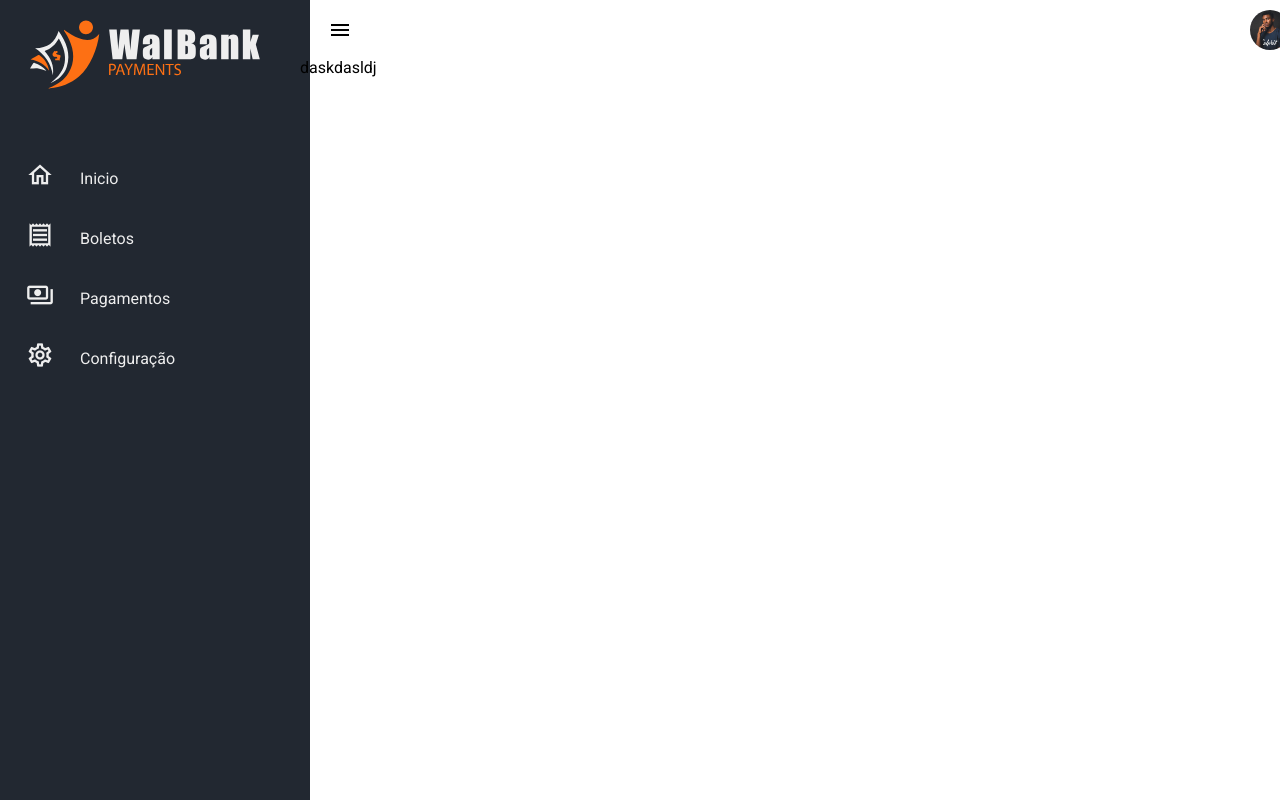
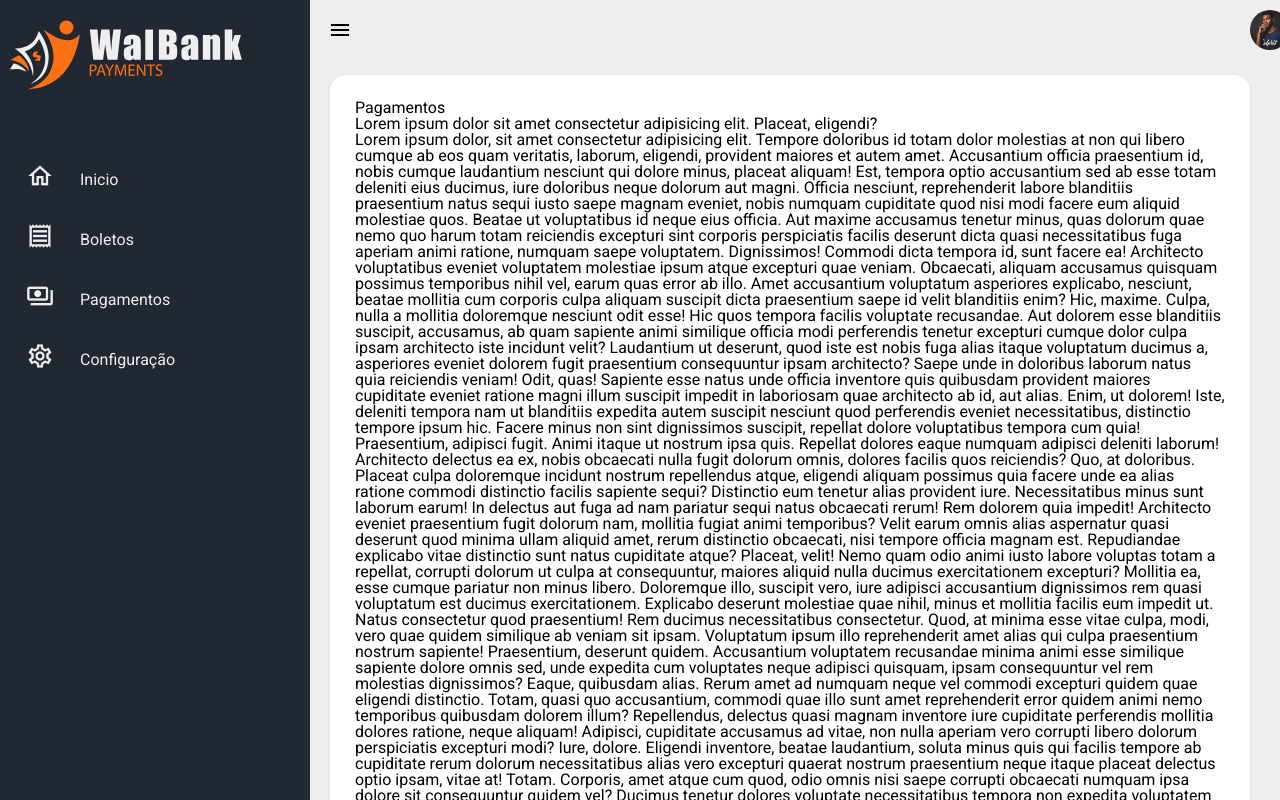
Before and after one commit to Walteann/walbank-front, an Angular app: page / in a window 1280 px wide. Shown: the top 800 px of the page. Built offline with nearby package versions, Linux system fonts and the light colour scheme.

Commit message:
feat: card component, brand toggle

```diff
--- a/src/app/app.component.html
+++ b/src/app/app.component.html
@@ -2,7 +2,41 @@
 	<wal-sidebar #walSidebar></wal-sidebar>
 	<main #main>
 		<wal-top-bar (onToggleMenu)="onToggleMenu()"></wal-top-bar>
+		<wal-card>
+			<h1>Pagamentos</h1>
+			<p>Lorem ipsum dolor sit amet consectetur adipisicing elit. Placeat, eligendi?</p>
+			<p>Lorem ipsum dolor, sit amet consectetur adipisicing elit. Tempore doloribus id totam dolor molestias at non qui libero cumque ab eos quam veritatis, laborum, eligendi, provident maiores et autem amet.
+			Accusantium officia praesentium id, nobis cumque laudantium nesciunt qui dolore minus, placeat aliquam! Est, tempora optio accusantium sed ab esse totam deleniti eius ducimus, iure doloribus neque dolorum aut magni.
+			Officia nesciunt, reprehenderit labore blanditiis praesentium natus sequi iusto saepe magnam eveniet, nobis numquam cupiditate quod nisi modi facere eum aliquid molestiae quos. Beatae ut voluptatibus id neque eius officia.
+			Aut maxime accusamus tenetur minus, quas dolorum quae nemo quo harum totam reiciendis excepturi sint corporis perspiciatis facilis deserunt dicta quasi necessitatibus fuga aperiam animi ratione, numquam saepe voluptatem. Dignissimos!
+			Commodi dicta tempora id, sunt facere ea! Architecto voluptatibus eveniet voluptatem molestiae ipsum atque excepturi quae veniam. Obcaecati, aliquam accusamus quisquam possimus temporibus nihil vel, earum quas error ab illo.
+			Amet accusantium voluptatum asperiores explicabo, nesciunt, beatae mollitia cum corporis culpa aliquam suscipit dicta praesentium saepe id velit blanditiis enim? Hic, maxime. Culpa, nulla a mollitia doloremque nesciunt odit esse!
+			Hic quos tempora facilis voluptate recusandae. Aut dolorem esse blanditiis suscipit, accusamus, ab quam sapiente animi similique officia modi perferendis tenetur excepturi cumque dolor culpa ipsam architecto iste incidunt velit?
+			Laudantium ut deserunt, quod iste est nobis fuga alias itaque voluptatum ducimus a, asperiores eveniet dolorem fugit praesentium consequuntur ipsam architecto? Saepe unde in doloribus laborum natus quia reiciendis veniam!
+			Odit, quas! Sapiente esse natus unde officia inventore quis quibusdam provident maiores cupiditate eveniet ratione magni illum suscipit impedit in laboriosam quae architecto ab id, aut alias. Enim, ut dolorem!
+			Iste, deleniti tempora nam ut blanditiis expedita autem suscipit nesciunt quod perferendis eveniet necessitatibus, distinctio tempore ipsum hic. Facere minus non sint dignissimos suscipit, repellat dolore voluptatibus tempora cum quia!
+			Praesentium, adipisci fugit. Animi itaque ut nostrum ipsa quis. Repellat dolores eaque numquam adipisci deleniti laborum! Architecto delectus ea ex, nobis obcaecati nulla fugit dolorum omnis, dolores facilis quos reiciendis?
+			Quo, at doloribus. Placeat culpa doloremque incidunt nostrum repellendus atque, eligendi aliquam possimus quia facere unde ea alias ratione commodi distinctio facilis sapiente sequi? Distinctio eum tenetur alias provident iure.
+			Necessitatibus minus sunt laborum earum! In delectus aut fuga ad nam pariatur sequi natus obcaecati rerum! Rem dolorem quia impedit! Architecto eveniet praesentium fugit dolorum nam, mollitia fugiat animi temporibus?
+			Velit earum omnis alias aspernatur quasi deserunt quod minima ullam aliquid amet, rerum distinctio obcaecati, nisi tempore officia magnam est. Repudiandae explicabo vitae distinctio sunt natus cupiditate atque? Placeat, velit!
+			Nemo quam odio animi iusto labore voluptas totam a repellat, corrupti dolorum ut culpa at consequuntur, maiores aliquid nulla ducimus exercitationem excepturi? Mollitia ea, esse cumque pariatur non minus libero.
+			Doloremque illo, suscipit vero, iure adipisci accusantium dignissimos rem quasi voluptatum est ducimus exercitationem. Explicabo deserunt molestiae quae nihil, minus et mollitia facilis eum impedit ut. Natus consectetur quod praesentium!
+			Rem ducimus necessitatibus consectetur. Quod, at minima esse vitae culpa, modi, vero quae quidem similique ab veniam sit ipsam. Voluptatum ipsum illo reprehenderit amet alias qui culpa praesentium nostrum sapiente!
+			Praesentium, deserunt quidem. Accusantium voluptatem recusandae minima animi esse similique sapiente dolore omnis sed, unde expedita cum voluptates neque adipisci quisquam, ipsam consequuntur vel rem molestias dignissimos? Eaque, quibusdam alias.
+			Rerum amet ad numquam neque vel commodi excepturi quidem quae eligendi distinctio. Totam, quasi quo accusantium, commodi quae illo sunt amet reprehenderit error quidem animi nemo temporibus quibusdam dolorem illum?
+			Repellendus, delectus quasi magnam inventore iure cupiditate perferendis mollitia dolores ratione, neque aliquam! Adipisci, cupiditate accusamus ad vitae, non nulla aperiam vero corrupti libero dolorum perspiciatis excepturi modi? Iure, dolore.
+			Eligendi inventore, beatae laudantium, soluta minus quis qui facilis tempore ab cupiditate rerum dolorum necessitatibus alias vero excepturi quaerat nostrum praesentium neque itaque placeat delectus optio ipsam, vitae at! Totam.
+			Corporis, amet atque cum quod, odio omnis nisi saepe corrupti obcaecati numquam ipsa dolore sit consequuntur quidem vel? Ducimus tenetur dolores voluptate necessitatibus tempora non expedita voluptatem inventore odit vel?
+			Id animi odit assumenda quo. Nulla est neque harum molestiae sequi? Non voluptas similique fuga quaerat nostrum quibusdam, natus quod perspiciatis illo ad, possimus quos dolorem in ipsam voluptates amet!
+			Repellendus dolor voluptatibus itaque deleniti eum fugit voluptate, dolore corporis molestiae modi. At consequatur, porro quidem nobis, libero sint tenetur velit dignissimos saepe nulla rem dolorem iusto magni obcaecati fugiat.
+			Saepe possimus natus cupiditate ipsa consequatur sequi a dicta harum sunt ab, odit quod qui velit eos. Excepturi, explicabo beatae at iusto laboriosam officiis similique odit voluptatem veritatis, ducimus impedit!
+			Aliquam dolore soluta exercitationem voluptas delectus perferendis excepturi vel laboriosam impedit perspiciatis dicta quae, distinctio doloremque dolores voluptatum id odit atque dolor praesentium facere laborum molestiae. Aliquam eveniet maxime repellat.
+			Iste, ullam. Mollitia vitae id est dolorem culpa dicta atque maxime numquam tempora, libero adipisci consequuntur eveniet eum nam, expedita consectetur voluptatem sunt molestias, quod eaque eligendi. Consequuntur, harum eius.
+			Vitae nihil commodi impedit ipsam, deleniti animi officia molestias harum qui incidunt hic doloremque quaerat repellendus ratione quam quasi quidem aliquam odit. Quam rem odit est beatae, provident perferendis tempora.
+			Optio harum consequatur magni enim consectetur reiciendis saepe laborum, possimus veritatis necessitatibus cupiditate beatae ducimus ad excepturi nesciunt aperiam quibusdam? Odit nihil quam dolorum aspernatur impedit ipsa sapiente molestias minus!
+			Quidem omnis, debitis totam id, repellendus tenetur, sunt itaque consequuntur reprehenderit facere corporis odio ratione ut pariatur voluptate obcaecati praesentium cupiditate expedita? Tempore aperiam maiores modi expedita, ex pariatur veritatis.</p>
+
+		</wal-card>
 		<router-outlet></router-outlet>
-daskdasldj
 	</main>
 </div>
--- a/src/app/app.component.scss
+++ b/src/app/app.component.scss
@@ -1,3 +1,5 @@
+@import './../styles/variables';
+
 .container {
 	display: relative;
 	width: 100%;
@@ -8,7 +10,6 @@ main {
     width: calc(100% - 300px);
     left: 300px;
     min-height: 100vh;
-    background: var(--white);
     transition: 0.5s;
 }
 
--- a/src/app/core/layouts/sidebar/sidebar.component.html
+++ b/src/app/core/layouts/sidebar/sidebar.component.html
@@ -2,7 +2,7 @@
 	<ul>
 		<li>
 			<a href="#">
-				<img src="assets/images/logo-horizontal-3.svg" alt="" />
+				<img [src]="brandDevicedSelected" alt="" />
 			</a>
 		</li>
 		<li>
--- a/src/app/core/layouts/sidebar/sidebar.component.scss
+++ b/src/app/core/layouts/sidebar/sidebar.component.scss
@@ -37,8 +37,8 @@
 
 	img {
 		cursor: pointer;
-		width: 230px;
-    	padding: 20px;
+		height: 70px;
+    	padding: 20px 0px;
 	}
 }
 
@@ -79,7 +79,7 @@
 
 .navigation ul li:hover,
 .navigation ul li.hovered {
-	background-color: $white;
+	background-color: $four-color;
 
 	a .icon span,
 	a .title {
@@ -110,7 +110,7 @@
     height: 50px;
     background: transparent;
     border-radius: 50%;
-    box-shadow: 35px 35px 0 10px $white;
+    box-shadow: 35px 35px 0 10px $four-color;
     pointer-events: none;
 }
 
@@ -125,6 +125,6 @@
     height: 50px;
     background: transparent;
     border-radius: 50%;
-    box-shadow: 35px -35px 0 10px $white;
+    box-shadow: 35px -35px 0 10px $four-color;
     pointer-events: none;
 }
--- a/src/app/core/layouts/sidebar/sidebar.component.ts
+++ b/src/app/core/layouts/sidebar/sidebar.component.ts
@@ -11,4 +11,11 @@ export class SidebarComponent {
 
 	constructor() {}
 
+
+	get brandDevicedSelected(): string {
+
+		return this.navigation?.nativeElement?.classList?.contains('active') ?
+			'assets/images/logo-vertical-3.svg' : 'assets/images/logo-horizontal-3.svg';
+	}
+
 }
--- /dev/null
+++ b/src/app/shared/components/card/card.component.html
@@ -0,0 +1,3 @@
+<section class="wal-card">
+	<ng-content></ng-content>
+</section>
--- /dev/null
+++ b/src/app/shared/components/card/card.component.scss
@@ -0,0 +1,9 @@
+@import './../../../../styles/variables';
+
+.wal-card {
+	background-color: $white;
+	margin: 15px 30px;
+	padding: 25px;
+	border-radius: 1rem;
+	box-shadow: 0 1px 3px 0 rgb(0 0 0 / .1), 0 1px 2px -1px rgb(0 0 0 / .1);
+}
--- a/src/styles.scss
+++ b/src/styles.scss
@@ -6,4 +6,5 @@ body {
     min-height: 100vh;
     overflow-x: hidden;
 	font-family: 'Roboto', sans-serif;
+	background-color: $four-color;
 }
```
Also changed, not shown: src/app/app.module.ts (+9 -1 lines), src/app/shared/components/card/card.component.ts (added, +9 -0 lines), src/app/shared/components/card/card.module.ts (added, +11 -0 lines), src/app/shared/shared.module.ts (added, +12 -0 lines).
